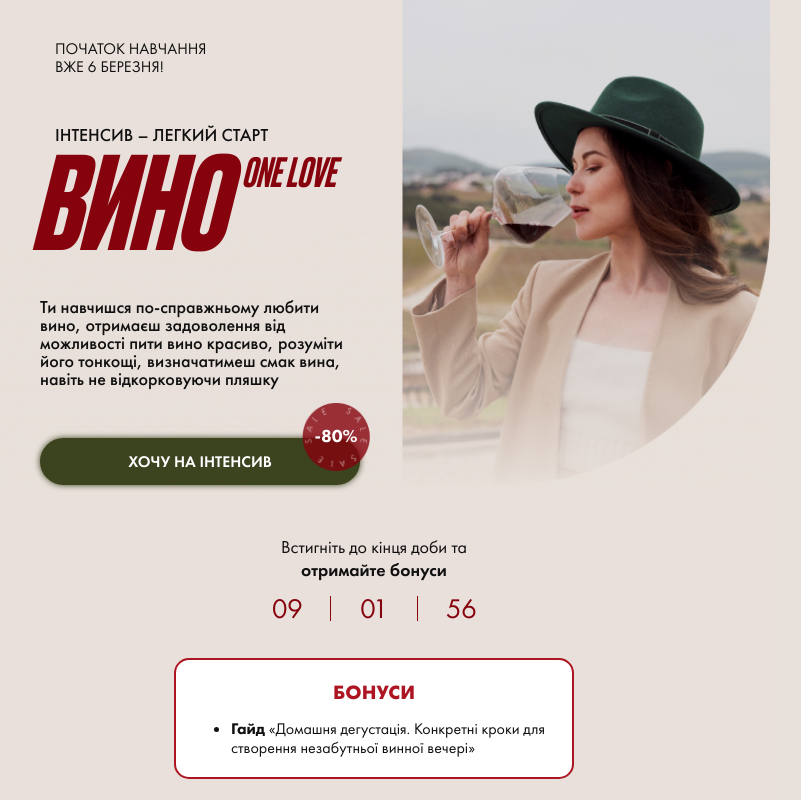
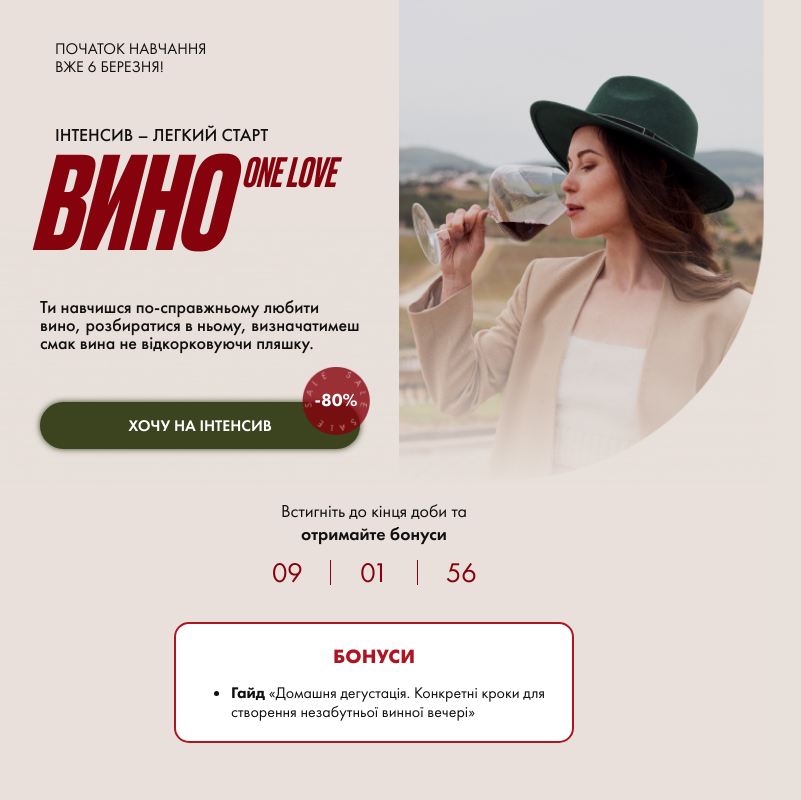
Before and after one commit to RomanIsaiev/work-website-29-copy-01, a website built with Vite: page index.html in a window 1280 px wide. Shown: the top 800 px of the page, without its empty margins (266-1067 px from the left). Built offline with nearby package versions, Linux system fonts and the light colour scheme; a script that the page names is missing.

Commit message:
Update index.html

```diff
--- a/index.html
+++ b/index.html
@@ -55,9 +55,8 @@
             <span class="header-subtitle">One love</span>
           </div>
           <p class="header-course-desc">
-            Ти навчишся по-справжньому любити вино, отримаєш задоволення від
-            можливості пити вино красиво, розуміти його тонкощі, визначатимеш
-            смак вина, навіть не відкорковуючи пляшку
+            Ти навчишся по-справжньому любити вино, розбиратися в ньому,
+            визначатимеш смак вина не відкорковуючи пляшку.
           </p>
           <div class="header-button-container">
             <button class="header-button" type="button" data-modal-open-one>
```
